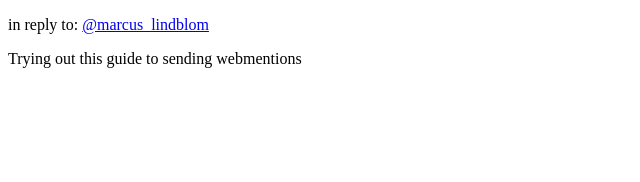
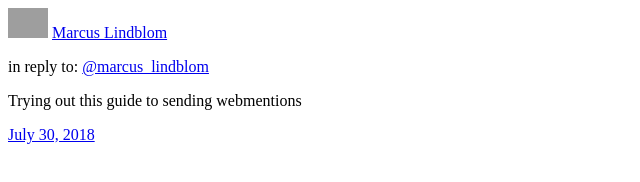
Before and after one commit to marcuslindblom/webmention-test, a plain HTML site: page index.html in a window 1280 px wide. Shown: the whole page, without its empty margins (0-640 px from the left). Drawn offline with Linux system fonts and the light colour scheme; grey boxes are pictures that could not be loaded.

Commit message:
Update index.html

```diff
--- a/index.html
+++ b/index.html
@@ -3,7 +3,16 @@
 <title>Hello World</title>
 <body>
   <div class="h-entry">
-    <p>in reply to: <a class="u-in-reply-to" href="https://marcuslindblom.com/foo">@marcus_lindblom</a></p>
+    <div class="u-author h-card">
+      <img src="https://avatars.githubusercontent.com/u/319720?v=4" class="u-photo" width="40">
+      <a href="https://marcuslindblom.com/" class="u-url p-name">Marcus Lindblom</a>
+    </div>
+    <p>in reply to: <a class="u-in-reply-to" href="https://marcuslindblom.com/bar">@marcus_lindblom</a></p>
     <p class="e-content">Trying out this guide to sending webmentions</p>
+    <p>
+      <a href="https://marcuslindblom.com/reply.html" class="u-url">
+        <time class="dt-published" datetime="2018-06-30T17:15:00-0700">July 30, 2018</time>
+      </a>
+    </p>
   </div>
 </body>
```
